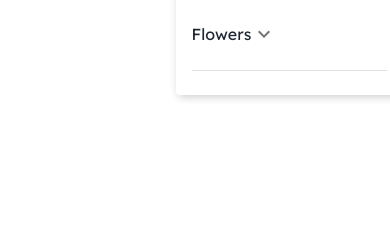
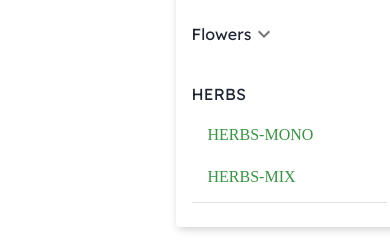
Before and after one commit to QmorphQ/Final-Project-Seeds, a React (Create React App) app in the folder client/: page / in a window 390 px wide. Both pictures are taken after a click on the button 300 px from the left and 38 px from the top of the page. Shown: the part 543-795 px from the top of the page. Built offline with nearby package versions, Linux system fonts and the light colour scheme; no server answers.

Commit message:
state 010222

```diff
--- a/client/src/app/components/Header/HeaderMobile.jsx
+++ b/client/src/app/components/Header/HeaderMobile.jsx
@@ -9,6 +9,7 @@ import Menu from "../Menu/Menu.jsx";
 // import SocialNetworks from "../SocialNetworks/SocialNetworks.jsx";
 import Logo from "./headerIcons/headerIcon/Logo.jsx";
 import HeaderIcons from "./headerIcons/HeaderIcons.jsx";
+
 
 const HeaderMobile = () => {
   const classes = useStyles();
--- a/client/src/app/components/Header/headerIcons/headerIcon/CartIcon.jsx
+++ b/client/src/app/components/Header/headerIcons/headerIcon/CartIcon.jsx
@@ -9,7 +9,7 @@ const CartIcon = () => {
   // const totalCartQuantity = useSelector((state) => state.cart.totalCartQuantity);
   const totalCartQuantity = 3;
   const RoutesName = {
-    cart: "/shopping-cart",
+    cart: "/cart",
   };
 
   return (
--- a/client/src/app/components/MainPageCarousel/MainPageCarousel.jsx
+++ b/client/src/app/components/MainPageCarousel/MainPageCarousel.jsx
@@ -45,6 +45,7 @@ const MainPageCarousel = () =>
   }, []);
 
   const slideList = useSelector(slidesSelector);
+
 
 
     return (
--- /dev/null
+++ b/client/src/app/components/Menu/Accord.jsx
@@ -0,0 +1,18 @@
+import { AccordionDetails, Link } from "@mui/material";
+
+const Accord = (props) => {
+
+    const { cater} = props;
+
+  return (
+
+    <>
+       <AccordionDetails>
+       <Link href="#" underline="none">{cater}</Link>
+       </AccordionDetails>
+     </>
+
+  );
+};
+
+export default Accord;
--- a/client/src/app/components/Menu/Menu.jsx
+++ b/client/src/app/components/Menu/Menu.jsx
@@ -1,3 +1,5 @@
+import { useSelector, useDispatch} from "react-redux";
+import { useEffect } from "react";
 import {
   Box,
   Divider,
@@ -13,9 +15,79 @@ import {
 } from "@mui/material";
 import ExpandMoreIcon from "@mui/icons-material/ExpandMore";
 import SearchAppBar from "../../../ui/components/SearchAppBar/SearchAppBar.jsx";
-// import SocialNetworks from "../SocialNetworks/SocialNetworks.jsx";
+import fetchCategories from "../../../store/thunks/catalog.thunks";
+import {
+  downloadRequestStateSelector,
+  allCategoriesSelector,
+  mainCategoriesSelector,
+} from "../../../store/selectors/selectors";
+import Subcategories from "./Subcategories.jsx";
 
-export default function Menu() {
+const Menu = () => {
+
+
+  const dispatch = useDispatch();
+
+  useEffect(() => {
+    dispatch(fetchCategories());
+  }, []);
+
+
+  const allCategories = useSelector(allCategoriesSelector);
+  const mainCategories = useSelector(mainCategoriesSelector);
+  const downloadRequestState = useSelector(downloadRequestStateSelector);
+
+const result = [
+  {
+      "parentId": "null",
+      "name": [
+          "all",
+          "bundles",
+          "herbs",
+          "vegetables",
+          "flowers"
+      ]
+  },
+  {
+      "parentId": "herbs",
+      "name": [
+          "herbs-mono",
+          "herbs-mix"
+      ]
+  },
+  {
+      "parentId": "vegetables",
+      "name": [
+          "vegetables-mono",
+          "vegetables-mix"
+      ]
+  },
+  {
+      "parentId": "flowers",
+      "name": [
+          "flowers-mono",
+          "flowers-mix"
+      ]
+  }
+];
+
+  // const process = (arr) => {
+  //   const res = {};
+
+  //   arr.forEach(({ parentId, name }) => {
+  //     res[parentId] ??= { parentId, sub: [] };
+  //     res[parentId].sum.push(name);
+
+  //   });
+  //   return Object.values(res).map(({ parentId, sub }) => ({
+  //     parentId,
+  //     name: sub,
+  //   }));
+  // };
+
+  // console.log(process(allCategories));
+
+
   return (
     <Box
       display={{ xs: "flex", sm: "block", md: "none" }}
@@ -143,18 +215,12 @@ export default function Menu() {
               </Typography>
             </AccordionDetails>
           </Accordion>
-
+          <Subcategories />
           <Divider />
-          {/* <MenuItem>
-            <ListItemText>Our blog</ListItemText>
-          </MenuItem>
-          <MenuItem>
-            <ListItemText>About Seedra</ListItemText>
-          </MenuItem>
-          <Divider />
-          <SocialNetworks /> */}
         </MenuList>
       </Paper>
     </Box>
   );
 }
+
+export default Menu;
--- /dev/null
+++ b/client/src/app/components/Menu/Subcategories.jsx
@@ -0,0 +1,39 @@
+// import { AccordionDetails, Link } from "@mui/material";
+import {
+  Box,
+  Divider,
+  Paper,
+  MenuList,
+  MenuItem,
+  ListItemText,
+  Accordion,
+  AccordionSummary,
+  AccordionDetails,
+  Typography,
+  Link,
+} from "@mui/material";
+import Accord from "./Accord.jsx";
+
+const Subcategories = () => {
+  //const name = ["herbs-mono", "herbs-mix"];
+  const card = {
+    parentId: "herbs",
+    name: ["herbs-mono", "herbs-mix"],
+  };
+
+  const { name } = card;
+  console.log(name);
+
+  return (
+    <>
+      <MenuItem>
+        <ListItemText>{card.parentId.toUpperCase()}</ListItemText>
+      </MenuItem>
+      {name.map((item) => (
+        <Accord key={item} cater={item.toUpperCase()} />
+      ))}
+    </>
+  );
+};
+
+export default Subcategories;
--- a/client/src/app/pages/Home.jsx
+++ b/client/src/app/pages/Home.jsx
@@ -6,6 +6,7 @@ import Header from "../components/Header/Header.jsx";
 import Footer from "../components/ Footer/Footer.jsx";
 import MainPageCarousel from "../components/MainPageCarousel/MainPageCarousel.jsx";
 import ProductsList from "../components/ProductsList/ProductsList.jsx";
+
 
 const Home = ({ loading, productList }) => (
   <>
```
